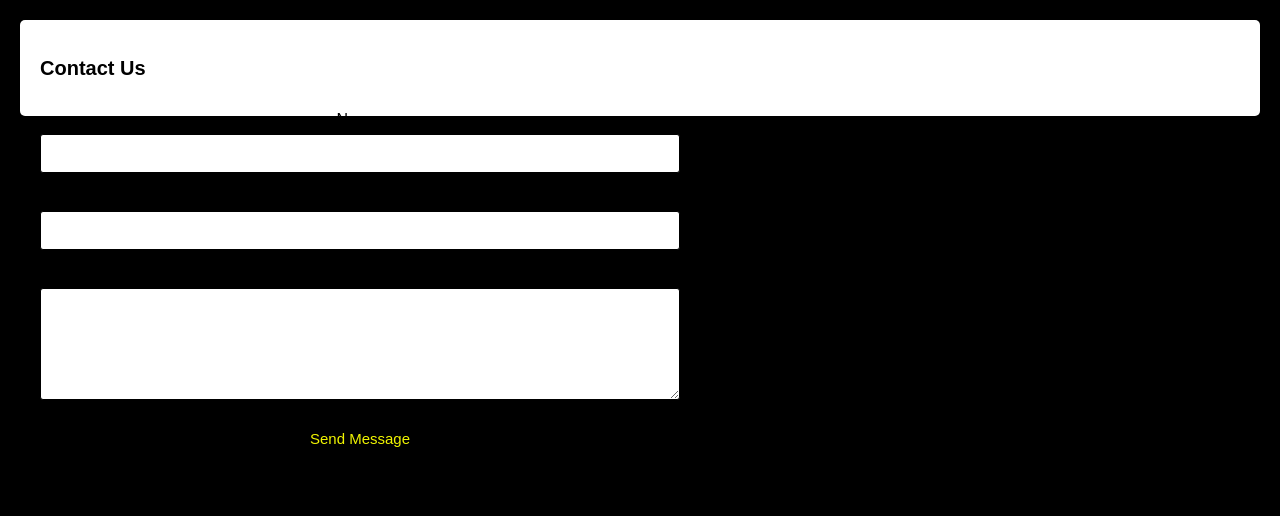
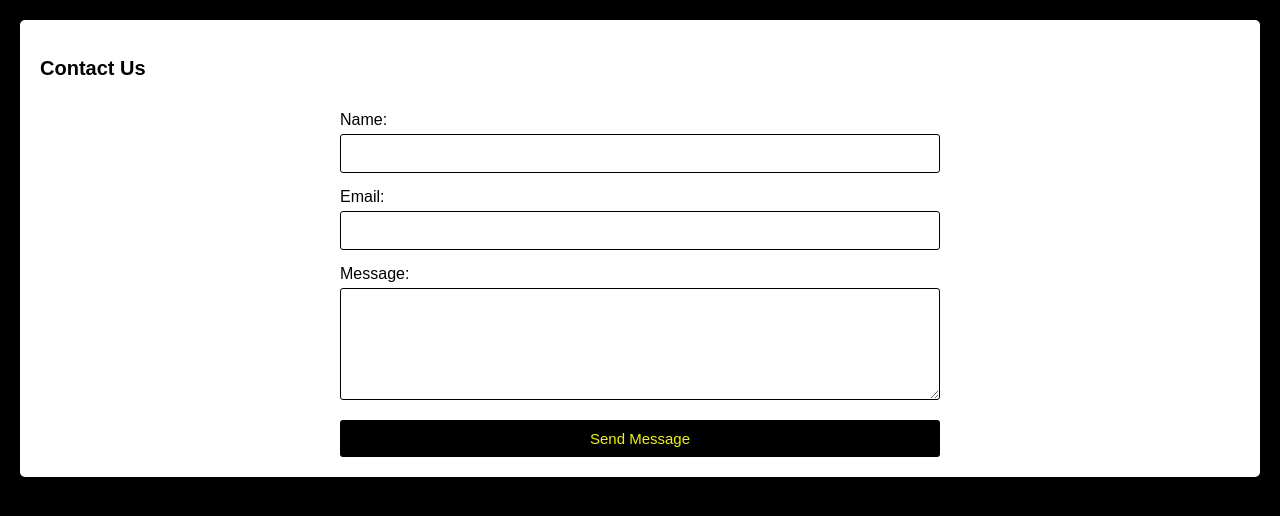
Before and after one commit to Racso132/GibJohn, a PHP site: page /contact.php in a window 1280 px wide. Shown: the part 112-628 px from the top of the page. Run offline with PHP 8.4, Linux system fonts and the light colour scheme.

Commit message:
Remove fixed positioning and center text alignment from form in style.css

```diff
--- a/style.css
+++ b/style.css
@@ -47,8 +47,6 @@ h1, h2 {
 }
 
 form {
-    position: fixed;
-    text-align: center;
     display: flex;
     flex-direction: column;
     width: 50%;
```
